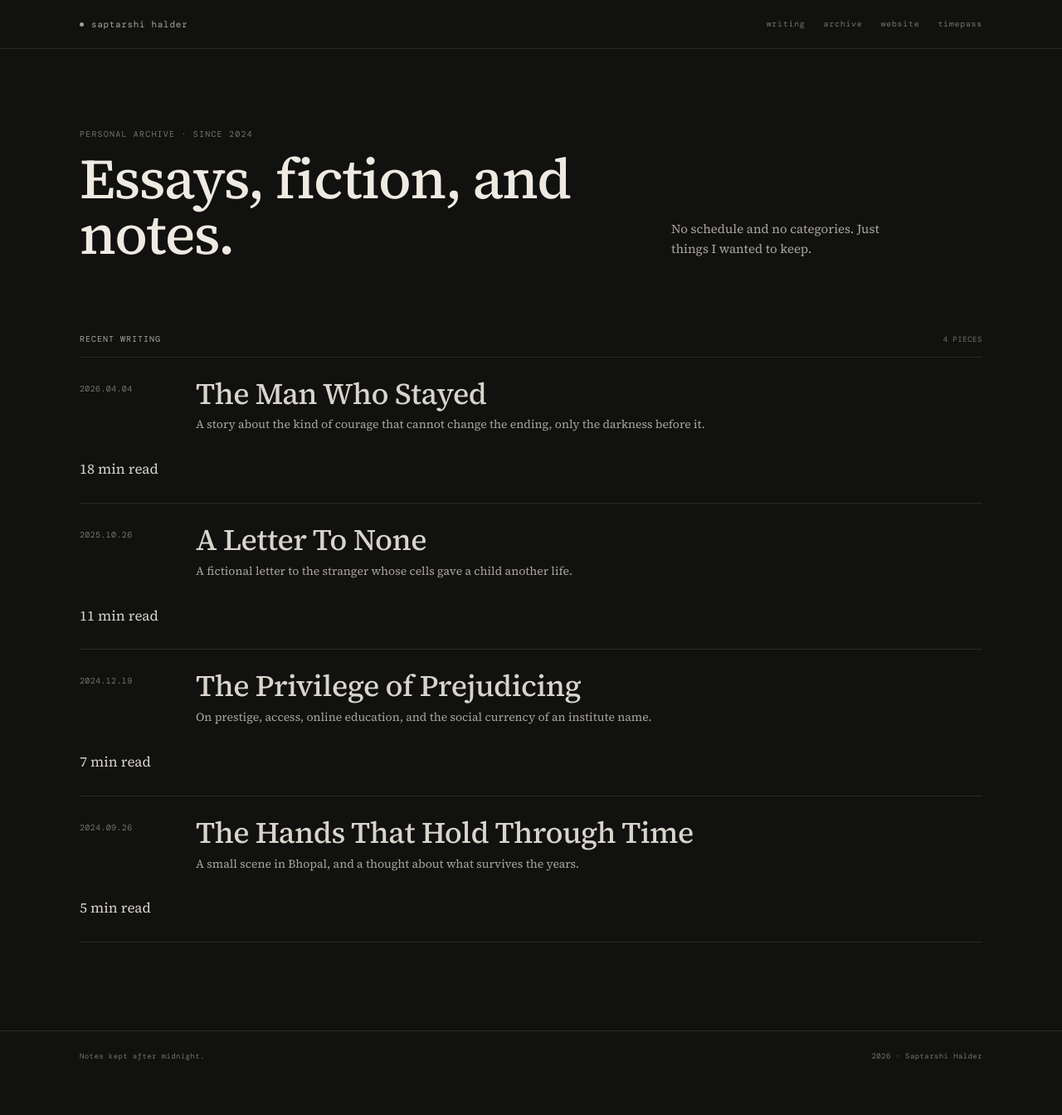
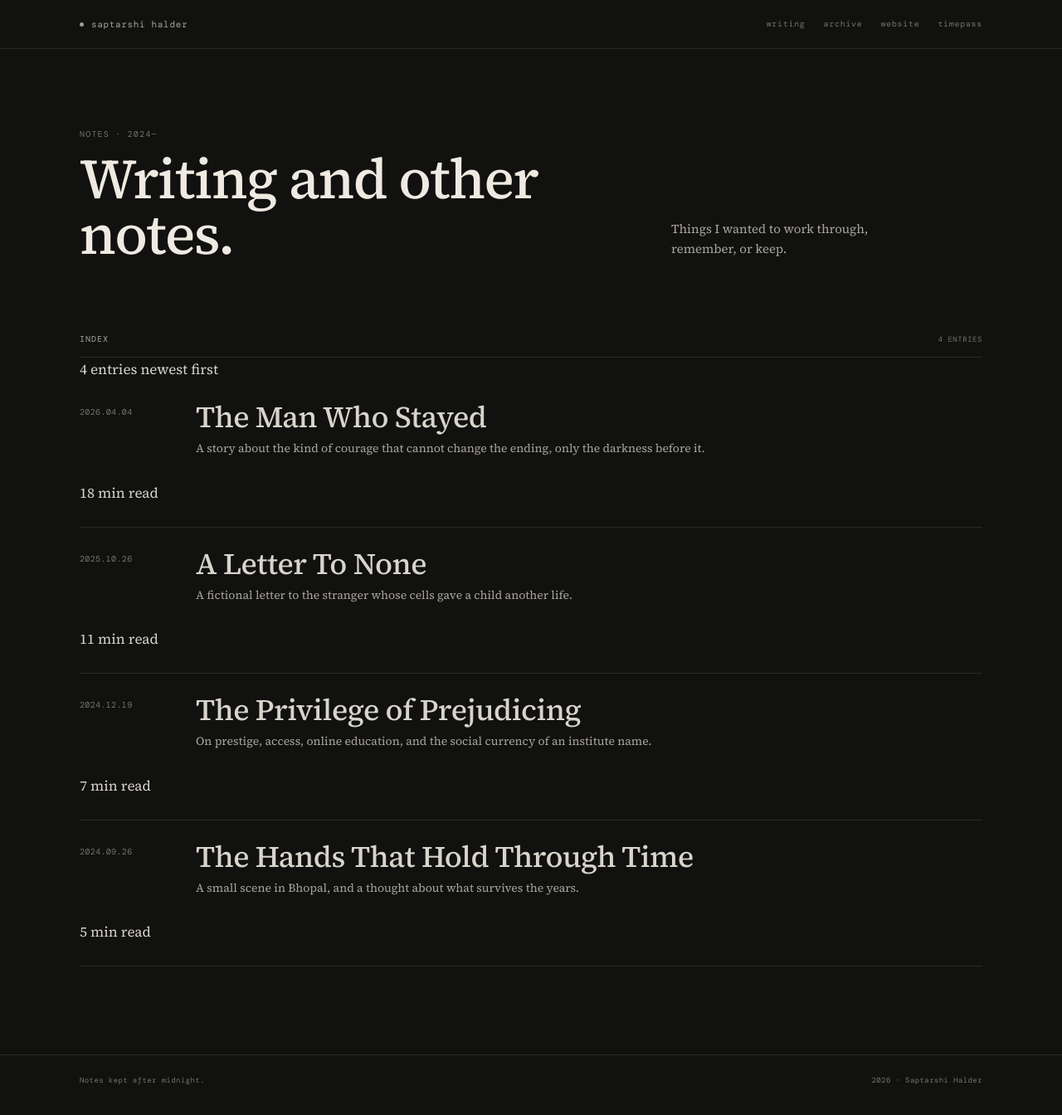
Before and after one commit to saptarshihalder/blog, a Jekyll site: the page built from index.html, in a window 1280 px wide and 1344 px high. Shown: the whole window at 83% size. Built offline with Jekyll 4.4.1, drawn with Linux system fonts in a browser that asks for light colours; some web fonts are replaced.

Commit message:
Reframe homepage as a quiet working index

```diff
--- a/index.html
+++ b/index.html
@@ -1,25 +1,26 @@
 ---
 layout: default
 title: Home
+writing_index: true
 ---
 {% assign articles = site.pages | where: "layout", "post" | sort: "date" | reverse %}
 <section class="hero">
   <div class="shell hero-grid">
     <div>
-      <p class="eyebrow">personal archive · since 2024</p>
-      <h1>Essays, fiction, and notes.</h1>
+      <p class="eyebrow">notes · 2024—</p>
+      <h1>Writing and other notes.</h1>
     </div>
-    <p class="hero-note">No schedule and no categories. Just things I wanted to keep.</p>
+    <p class="hero-note">Things I wanted to work through, remember, or keep.</p>
   </div>
 </section>
 
 <section class="section" id="writing">
   <div class="shell">
     <div class="section-heading">
-      <h2>Recent writing</h2>
-      <span>{{ articles | size }} pieces</span>
+      <h2>Index</h2>
+      <span>{{ articles | size }} entries</span>
     </div>
 
-    {% include article-list.html heading_level=3 %}
+    {% include writing-index.html heading_level=3 %}
   </div>
 </section>
```
